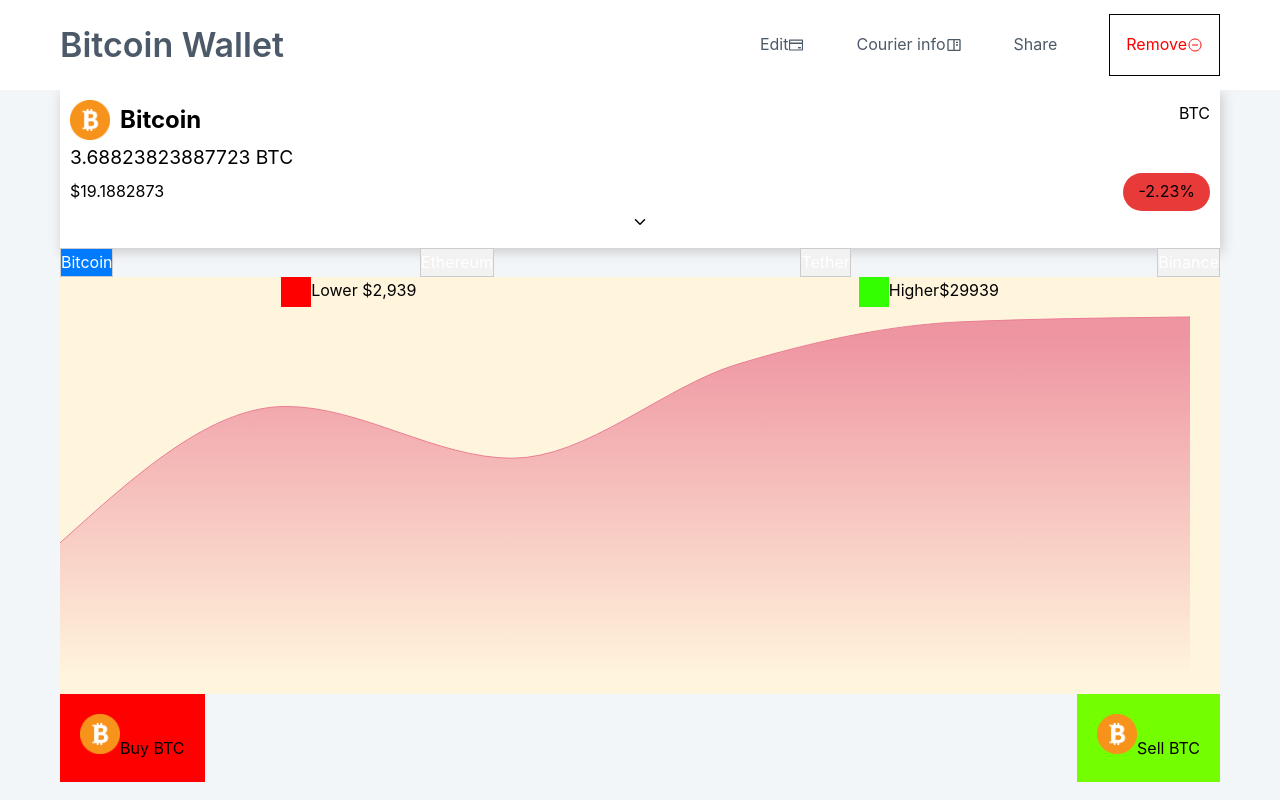
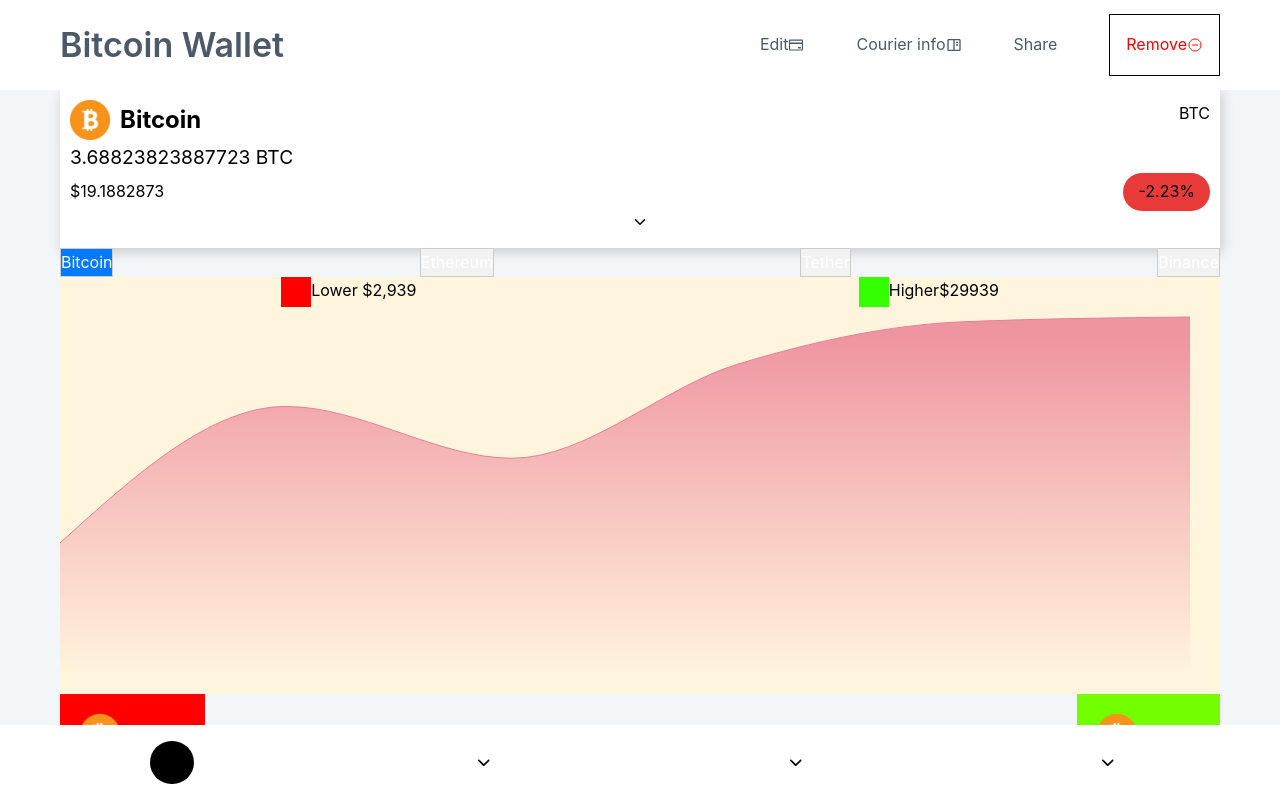
Before and after one commit to Khadija-Ou/Bitcoin-Wallet, a React (Create React App) app: page / in a window 1280 px wide. Built offline with nearby package versions, Linux system fonts and the light colour scheme; some icons are missing; a web font is replaced by a local one.

Commit message:
the structure of BottomNav component

```diff
--- a/src/App.jsx
+++ b/src/App.jsx
@@ -1,16 +1,18 @@
 import React from 'react'
-import Nav from './components/navbar/Navbar'
 import Featured from './components/featured/Featured'
 import Tabs from './components/tabs/Tabs'
 import TradeButtons from './components/tradeButtons/TradeButtons'
+import BottomNav from './components/bottomNav/BottomNav'
+import NavBar from './components/navbar/Navbar'
 
 const App = () => {
   return (
     <>
-      <Nav />
+      <NavBar />
       <Featured />
       <Tabs />
       <TradeButtons />
+      <BottomNav />
     </>
   )
 }
--- /dev/null
+++ b/src/components/bottomNav/BottomNav.jsx
@@ -0,0 +1,54 @@
+import React from 'react'
+import './bottomNav.scss'
+import { IoIosArrowDown } from 'react-icons/io'
+import { useState } from 'react'
+
+const BottomNav = () => {
+  const [activeBottomNav, setActiveBottomNav] = useState('#')
+  return (
+    <div className='page-container'>
+      <div className='BottomNav'>
+        <a
+          href='#'
+          onClick={() => {
+            setActiveBottomNav('#')
+          }}
+          className={activeBottomNav === '#' ? 'active' : ''}
+        >
+          <IoIosArrowDown />
+        </a>
+        <a
+          href='#about'
+          onClick={() => {
+            setActiveBottomNav('#about')
+          }}
+          className={activeBottomNav === '#about' ? 'active' : ''}
+        >
+          <IoIosArrowDown />
+        </a>
+        <a
+          href='#experience'
+          onClick={() => {
+            setActiveBottomNav('#experience')
+          }}
+          className={
+            activeBottomNav === '#experience' ? 'active' : ''
+          }
+        >
+          <IoIosArrowDown />
+        </a>
+        <a
+          href='#services'
+          onClick={() => {
+            setActiveBottomNav('#services')
+          }}
+          className={activeBottomNav === '#services' ? 'active' : ''}
+        >
+          <IoIosArrowDown />
+        </a>
+      </div>
+    </div>
+  )
+}
+
+export default BottomNav
--- /dev/null
+++ b/src/components/bottomNav/bottomNav.scss
@@ -0,0 +1,34 @@
+@import '../../index.scss';
+.BottomNav {
+  background: $color-white;
+  width: 100%;
+  display: block;
+  padding: 1rem 1rem;
+  z-index: 2;
+  position: fixed;
+  left: 50%;
+  transform: translateX(-50%);
+  bottom: 0rem;
+  display: flex;
+  align-items: center;
+  justify-content: space-around;
+  backdrop-filter: blur(15px);
+
+  a {
+    background: transparent;
+    padding: 0.8rem;
+    border-radius: 50%;
+    display: flex;
+    color: black;
+    font-size: 1.1rem;
+  }
+
+  a:hover {
+    background: rgba(0, 0, 0, 0.3);
+  }
+
+  a.active {
+    background: black;
+    color: black;
+  }
+}
--- a/src/components/navbar/navbar.scss
+++ b/src/components/navbar/navbar.scss
@@ -69,7 +69,8 @@
 /* Media Query for Mobile Devices */
 @media screen and (max-width: $mobileBreakpoint) {
   .nav-menu {
-    display: flex;
+    visibility: hidden;
+    overflow: hidden;
     gap: 0;
     flex-direction: column;
     width: 60%;
@@ -77,11 +78,12 @@
     border-radius: 10px;
     position: absolute;
     top: 90px;
-    left: 110%;
+    left: -100%;
     opacity: 1;
     transition: all 0.5s ease;
 
     &.active {
+      visibility: visible;
       background: $color-white;
       left: 33%;
       opacity: 1;
```
Also changed, not shown: src/components/footer/Footer.jsx (deleted, +0 -8 lines), src/components/footer/footer.scss (deleted).
